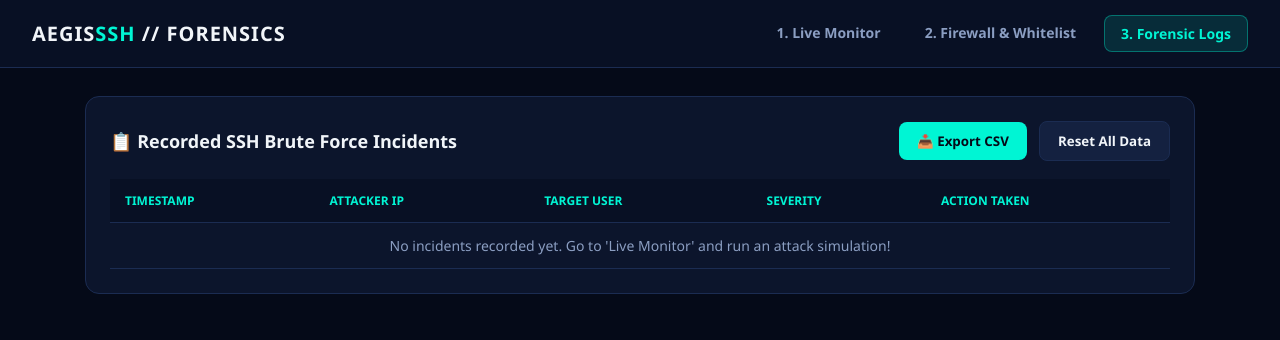
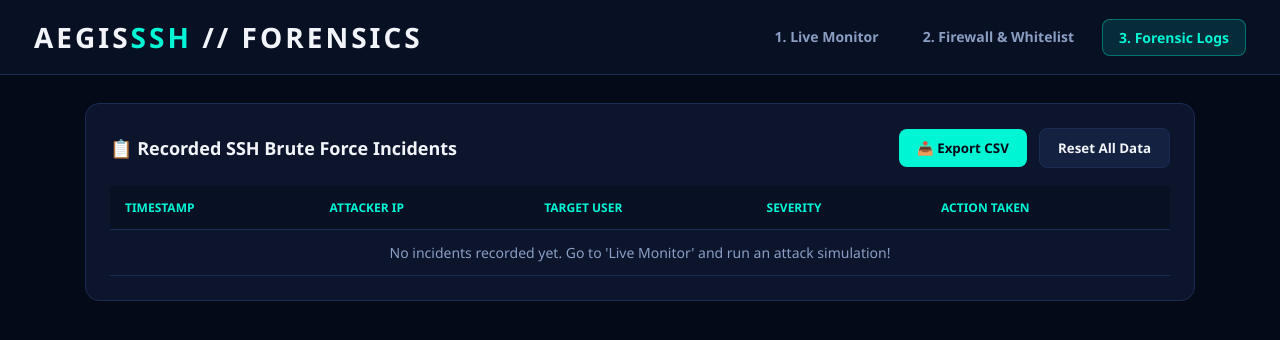
Before and after one commit to Priyanshi3-k/AegisSSh, a plain HTML site: page reports.html in a window 1280 px wide. Drawn offline with Linux system fonts and the light colour scheme.

Commit message:
Add files via upload

```diff
--- a/reports.html
+++ b/reports.html
@@ -8,8 +8,8 @@
         :root { --bg: #050a18; --card: #0c152c; --border: #1b2c52; --cyan: #00f5d4; --crimson: #ff2a5f; --amber: #ffbe0b; --text: #f1f5f9; --muted: #8b9ec2; }
         * { box-sizing: border-box; font-family: 'Segoe UI', system-ui, sans-serif; }
         body { margin: 0; background: var(--bg); color: var(--text); }
-        nav { background: #081024; border-bottom: 1px solid var(--border); padding: 15px 32px; display: flex; justify-content: space-between; align-items: center; }
-        .logo { font-size: 20px; font-weight: 800; letter-spacing: 1px; color: var(--text); text-decoration: none; }
+        nav { background: #081024; border-bottom: 1px solid var(--border); padding: 18px 34px; display: flex; justify-content: space-between; align-items: center; }
+        .logo { font-size: 28px; font-weight: 900; letter-spacing: 3px; text-transform: uppercase; color: var(--text); text-decoration: none; }
         .logo span { color: var(--cyan); }
         .links { display: flex; gap: 12px; }
         .links a { color: var(--muted); text-decoration: none; padding: 8px 16px; border-radius: 8px; font-weight: 600; font-size: 14px; }
```
Also changed, not shown: 1 other file.
